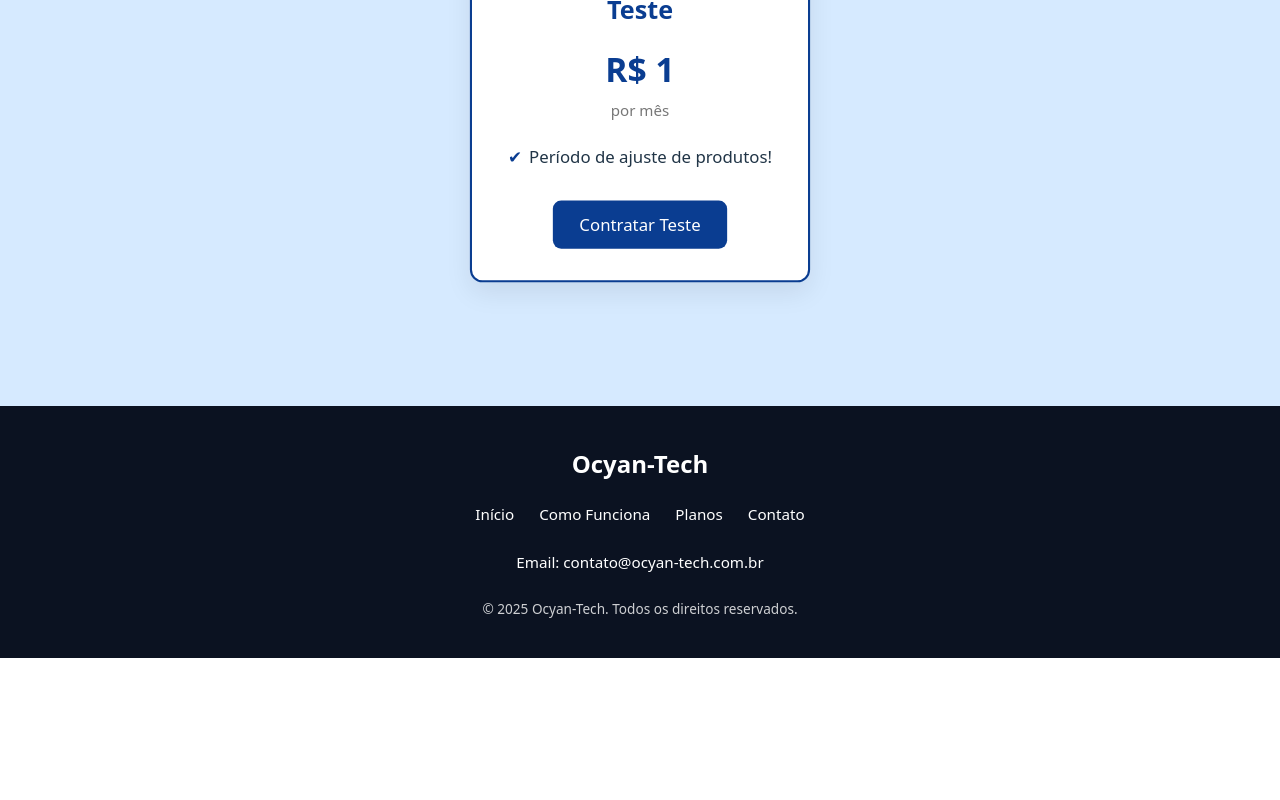
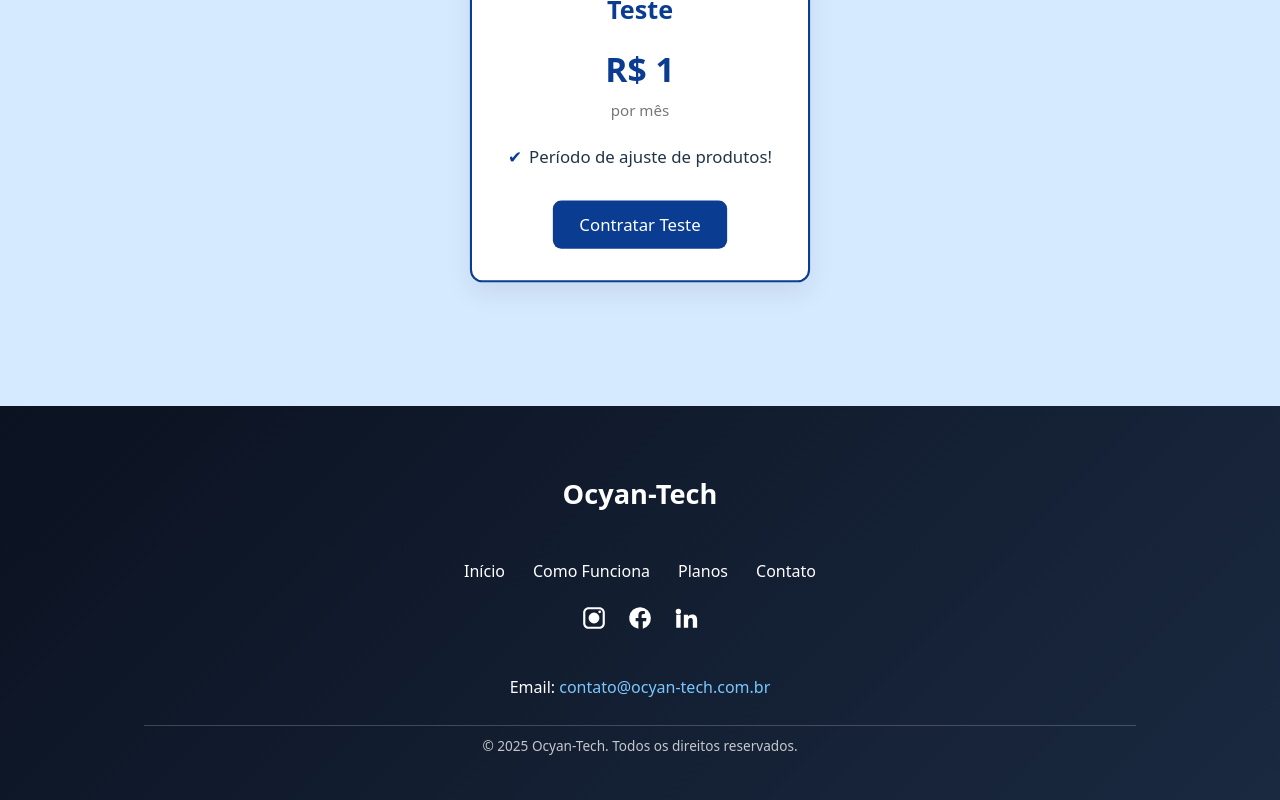
Before and after one commit to OcimarPrado/Frontend-ProjetoA, a React (Vite) app: page / in a window 1280 px wide. Shown: the part 1994-2794 px from the top of the page. Before the commit the page ends 2652 px from the top, so only its background shows below. Built offline with nearby package versions, Linux system fonts and the light colour scheme; sample sign-in values are in the browser's storage.

Commit message:
Ajustes 09/12-14:45

```diff
--- a/src/components/Footer.tsx
+++ b/src/components/Footer.tsx
@@ -5,18 +5,53 @@ const Footer: React.FC = () => {
   return (
     <footer className="footer">
       <div className="footer-container">
+
         <h2>Ocyan-Tech</h2>
+
         <ul className="footer-links">
           <li><a href="#inicio">Início</a></li>
           <li><a href="#como-funciona">Como Funciona</a></li>
           <li><a href="#planos">Planos</a></li>
           <li><a href="#contato">Contato</a></li>
         </ul>
+
+        <div className="footer-social">
+          <a href="https://instagram.com" target="_blank" rel="noopener noreferrer">
+            <svg viewBox="0 0 24 24">
+              <path d="M7 2C4.24 2 2 4.24 2 7v10c0 2.76 2.24 5 5 5h10c2.76 0 5-2.24 5-5V7c0-2.76-2.24-5-5-5H7zm10 2c1.65 0 3 1.35 3 3v10c0
+              1.65-1.35 3-3 3H7c-1.65 0-3-1.35-3-3V7c0-1.65 1.35-3 3-3h10zm-5 3a5 5 0 100 10 5 5 0
+              000-10zm6.5-.75a1.25 1.25 0 11-2.5 0 1.25 1.25 0 012.5 0z"/>
+            </svg>
+          </a>
+
+          <a href="https://facebook.com" target="_blank" rel="noopener noreferrer">
+            <svg viewBox="0 0 24 24">
+              <path d="M22 12a10 10 0 10-11.5 9.9v-7H8v-3h2.5V9.5c0-2.5
+              1.5-3.9 3.8-3.9 1.1 0 2.2.2 2.2.2v2.4h-1.3c-1.3
+              0-1.7.8-1.7 1.6V12H18l-.4 3h-3v7A10 10 0 0022 12z"/>
+            </svg>
+          </a>
+
+          <a href="https://linkedin.com" target="_blank" rel="noopener noreferrer">
+            <svg viewBox="0 0 24 24">
+              <path d="M4.98 3.5a2.5 2.5 0 110 5 2.5 2.5 0
+              010-5zM3 8.98h4v12H3v-12zm7 0h3.8v1.7h.1c.5-.9 1.8-1.9 3.7-1.9
+              3.9 0 4.7 2.5 4.7 5.8v6.4h-4v-5.7c0-1.4 0-3.3-2-3.3-2 0-2.3
+              1.5-2.3 3.2v5.8h-4v-12z"/>
+            </svg>
+          </a>
+        </div>
+
         <div className="footer-contact">
           <p>Email: <a href="mailto:contato@ocyan-tech.com.br">contato@ocyan-tech.com.br</a></p>
-          </div>
+        </div>
       </div>
-      <p className="footer-copy">© {new Date().getFullYear()} Ocyan-Tech. Todos os direitos reservados.</p>
+
+      <hr className="footer-divider" />
+
+      <p className="footer-copy">
+        © {new Date().getFullYear()} Ocyan-Tech. Todos os direitos reservados.
+      </p>
     </footer>
   );
 };
--- a/src/styles/ComoFunciona.css
+++ b/src/styles/ComoFunciona.css
@@ -10,6 +10,7 @@
   flex-direction: column;
   justify-content: center;
   align-items: center;
+  width: 100%;
 }
 
 .como-funciona .container {
--- a/src/styles/Footer.css
+++ b/src/styles/Footer.css
@@ -1,107 +1,87 @@
 .footer {
-  background-color: #0b1221;
+  background: linear-gradient(135deg, #0b1221, #1a2940);
   color: #fff;
-  width: 100%;
-  padding: 40px 40px 25px 40px;
+  padding: 45px 20px 30px;
   text-align: center;
-  box-sizing: border-box;
-  margin-top: 0;
 }
 
 .footer-container {
   display: flex;
   flex-direction: column;
   align-items: center;
-  gap: 20px;
-  max-width: 1400px;
-  margin: 0 auto;
+  gap: 22px;
 }
 
 .footer-container h2 {
-  margin: 0;
-  font-size: 1.5rem;
-  font-weight: 600;
-  color: #ffffff;
+  font-size: 1.7rem;
+  font-weight: 700;
 }
 
 .footer-links {
   list-style: none;
   display: flex;
-  gap: 25px;
+  gap: 28px;
   padding: 0;
   margin: 0;
   flex-wrap: wrap;
-  justify-content: center;
 }
 
-.footer-links li a {
-  color: #ffffff;
+.footer-links a {
+  color: #fff;
   text-decoration: none;
-  font-size: 0.95rem;
-  font-weight: 500;
+  font-size: 1rem;
   transition: 0.3s;
 }
 
-.footer-links li a:hover,
-.footer-links li a:active {
-  color: #a0d8ff;
-  text-shadow: 0 0 8px #a0d8ff;
+.footer-links a:hover {
+  color: #7ac7ff;
+  text-shadow: 0 0 6px #7ac7ff;
 }
 
-.footer-contact p {
-  margin: 5px 0;
-  font-size: 0.95rem;
+/* ÍCONES */
+.footer-social {
+  display: flex;
+  gap: 20px;
 }
 
-.footer-contact a {
-  color: #fff;
-  text-decoration: none;
-  font-weight: 500;
-  transition: 0.3s;
+.footer-social a svg {
+  width: 26px;
+  fill: #ffffff;
+  transition: 0.3s ease;
 }
 
-.footer-contact a:hover,
-.footer-contact a:active {
-  color: #a0d8ff;
-  text-shadow: 0 0 8px #a0d8ff;
+.footer-social a:hover svg {
+  fill: #7ac7ff;
+  transform: scale(1.15);
+}
+
+/* CONTATO */
+.footer-contact a {
+  color: #7ac7ff;
+  font-weight: 500;
+}
+
+.footer-divider {
+  width: 80%;
+  margin: 10px auto;
+  border: none;
+  border-top: 1px solid rgba(255,255,255,0.2);
 }
 
 .footer-copy {
-  margin-top: 20px;
+  opacity: 0.75;
   font-size: 0.85rem;
-  opacity: 0.8;
+  margin-top: 10px;
 }
 
 /* RESPONSIVIDADE */
-@media screen and (max-width: 900px) {
-  .footer {
-    padding: 30px 20px 20px 20px;
+@media (max-width: 600px) {
+  .footer-links {
+    flex-direction: column;
+    gap: 12px;
   }
 
-  .footer-container h2 {
-    font-size: 1.3rem;
-  }
-
-  .footer-links {
+  .footer-social {
     gap: 15px;
   }
 }
-
-@media screen and (max-width: 600px) {
-  .footer {
-    padding: 25px 15px 20px 15px;
-  }
-
-  .footer-links {
-    flex-direction: column;
-    gap: 10px;
-  }
-
-  .footer-container h2 {
-    font-size: 1.2rem;
-  }
-
-  .footer-copy {
-    font-size: 0.8rem;
-  }
-}
--- a/src/styles/Hero.css
+++ b/src/styles/Hero.css
@@ -106,7 +106,7 @@
   padding: 1.8rem;
   border-radius: 20px;
   box-shadow: 0 10px 40px rgba(0, 0, 0, 0.1);
-  width: 100%;
+  width: 90%;
 }
 
 .info-box h3 {
```
Also changed, not shown: src/components/Header.tsx (line endings or trailing spaces), src/components/Planos.tsx (line endings or trailing spaces).
